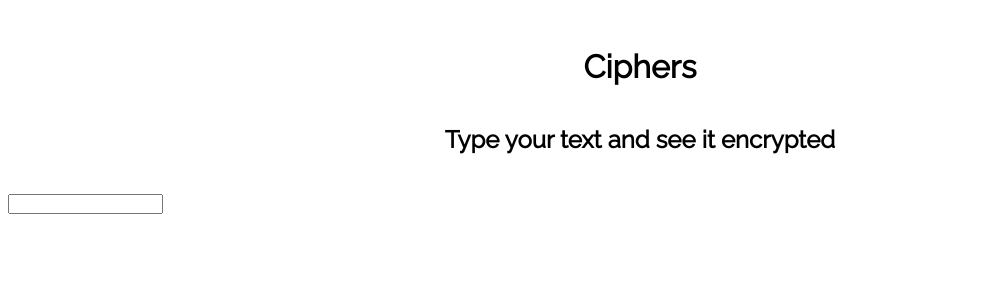
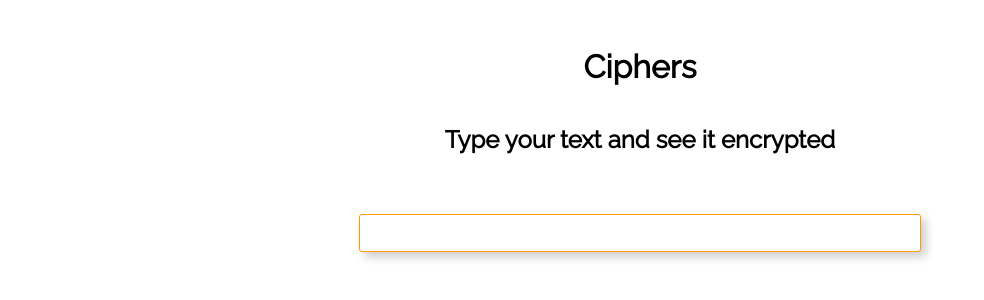
Before and after one commit to janKozie1/react-ciphers, a React (Create React App) app: page / in a window 1280 px wide. Shown: the top 300 px of the page, without its empty margins (0-984 px from the left). Built offline with nearby package versions, Linux system fonts and the light colour scheme.

Commit message:
Stylized the input and made it into an controlled input

```diff
--- a/src/components/App.js
+++ b/src/components/App.js
@@ -4,6 +4,18 @@ import '../styles/app.css'
 import Header from './Header'
 
 class App extends Component {
+    state = {
+        userText:''
+    }
+    onInputChange = (e) => {
+        this.setState({
+            userText:e.target.value
+        })
+    }
+    onFormSubmit = (e) => {
+        e.preventDefault();
+        alert(this.state.userText)
+    }
     componentDidMount() {
         for (let data in algorithms) {
             console.log(data)
@@ -14,9 +26,9 @@ class App extends Component {
         return (
             <div className='app'>
                 <Header />
-                <div class='input-main'>
-                    <input type='text' id='input-main-user' />
-                </div>
+                <form className='input-main' onSubmit={this.onFormSubmit}>
+                    <input type='text' id='input-main-user' value={this.state.userText} onChange={this.onInputChange} />
+                </form>
             </div>
 
         );
--- a/src/styles/app.css
+++ b/src/styles/app.css
@@ -2,3 +2,22 @@
     margin:0px;
     padding:0px;
 }
+.input-main{
+    padding:20px;
+    display: flex;
+    align-items: center;
+    justify-content: center;
+}
+#input-main-user{
+    width:45%;
+    padding:10px 5px;
+    text-align: center;
+    border-top:none;
+    border-left:none;
+    box-shadow: 5px 5px 10px rgba(0,0,0,0.2);
+    border:1.4px solid #ff9900;
+    border-radius: 3px;
+}
+#input-main-user:focus{
+    outline:none;
+}
```
